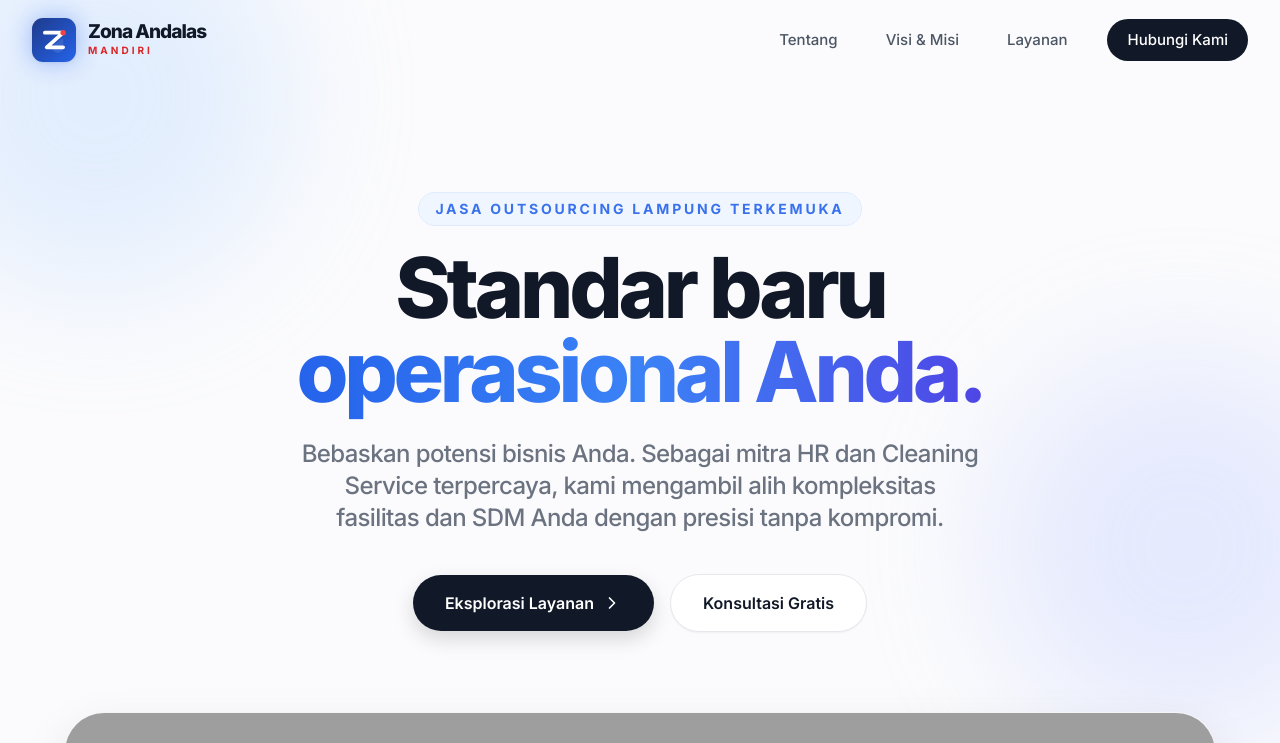
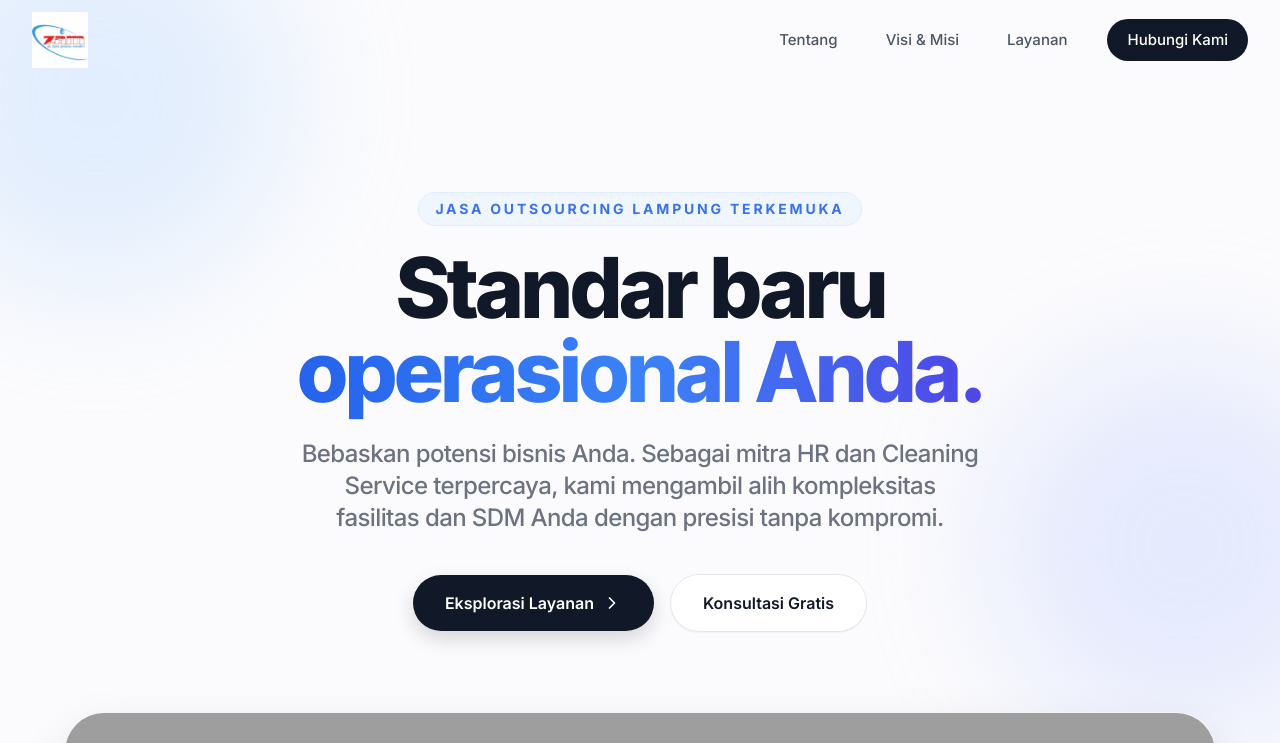
Before and after one commit to rotizam25-spec/zamlampung, a website: page index.html in a window 1280 px wide. Shown: the top 743 px of the page. Drawn offline with nearby package versions, Linux system fonts and the light colour scheme; grey boxes are pictures that could not be loaded.

Commit message:
Update index.html

```diff
--- a/index.html
+++ b/index.html
@@ -11,7 +11,7 @@
     <meta name="author" content="PT. Zona Andalas Mandiri">
     <meta name="robots" content="index, follow, max-image-preview:large, max-snippet:-1, max-video-preview:-1">
 
-    <!-- Canonical URL (Sangat penting untuk GSC agar tidak dianggap duplikat) -->
+    <!-- Canonical URL (Mencegah duplikat di Google) -->
     <link rel="canonical" href="https://zamlampung.biz.id/" />
 
     <!-- Google Site Verification -->
@@ -32,13 +32,7 @@
     <meta property="og:type" content="website">
     <meta property="og:image" content="https://images.unsplash.com/photo-1556761175-5973dc0f32d7?auto=format&fit=crop&w=1200&q=80">
 
-    <!-- Twitter Cards -->
-    <meta name="twitter:card" content="summary_large_image">
-    <meta name="twitter:title" content="Jasa Outsourcing Lampung Terbaik - PT ZAM">
-    <meta name="twitter:description" content="Penyedia HR Management & Cleaning Service terpercaya di Lampung sejak 2010.">
-    <meta name="twitter:image" content="https://images.unsplash.com/photo-1556761175-5973dc0f32d7?auto=format&fit=crop&w=1200&q=80">
-
-    <!-- Advanced Schema.org JSON-LD (WebSite + LocalBusiness) -->
+    <!-- Schema.org JSON-LD (WebSite + LocalBusiness dengan Logo Baru) -->
     <script type="application/ld+json">
     {
       "@context": "https://schema.org",
@@ -56,6 +50,7 @@
           "@id": "https://zamlampung.biz.id/#localbusiness",
           "name": "PT. Zona Andalas Mandiri",
           "image": "https://images.unsplash.com/photo-1556761175-5973dc0f32d7?auto=format&fit=crop&w=1920&q=80",
+          "logo": "https://zamlampung.biz.id/logo.jpeg",
           "telephone": "082183237099",
           "url": "https://zamlampung.biz.id/",
           "address": {
@@ -70,8 +65,7 @@
             "longitude": 105.2615
           },
           "description": "Perusahaan penyedia jasa outsourcing Lampung terkemuka yang fokus pada HR Management, suplai tenaga kerja, dan Cleaning Service profesional.",
-          "areaServed": ["Bandar Lampung", "Pesawaran", "Pringsewu", "Provinsi Lampung"],
-          "priceRange": "$$"
+          "areaServed": ["Bandar Lampung", "Pesawaran", "Pringsewu", "Provinsi Lampung"]
         }
       ]
     }
@@ -150,34 +144,16 @@
 </head>
 <body class="font-sans text-gray-900 bg-apple-bg min-h-screen selection:bg-blue-200 selection:text-blue-900 overflow-x-hidden">
 
-    <!-- Menggunakan tag Semantic HTML <main> agar Google memahami konten inti situs -->
     <main>
         <!-- Navigation -->
         <nav id="navbar" class="fixed w-full z-50 transition-all duration-500 border-b border-transparent bg-transparent">
             <div class="max-w-7xl mx-auto px-4 sm:px-6 lg:px-8">
                 <div class="flex justify-between items-center h-20">
-                    <!-- Logo -->
+                    <!-- LOGO BARU (Memanggil logo.jpeg dari Raw GitHub) -->
                     <a href="#beranda" aria-label="Beranda PT ZAM" class="flex items-center cursor-pointer transition-transform duration-300 hover:scale-105 outline-none focus-visible:ring-2 focus-visible:ring-blue-500 rounded-lg">
-                        <div class="flex-shrink-0 flex items-center gap-3">
-                            <div class="relative group">
-                                <div class="absolute inset-0 bg-blue-600 rounded-xl blur-md opacity-40 group-hover:opacity-60 transition-opacity duration-500"></div>
-                                <svg viewBox="0 0 48 48" fill="none" xmlns="http://www.w3.org/2000/svg" class="w-11 h-11 relative z-10 drop-shadow-sm">
-                                    <rect width="48" height="48" rx="12" fill="url(#bg-gradient)" />
-                                    <path d="M14 16H34L16 32H34" stroke="white" stroke-width="4" stroke-linecap="round" stroke-linejoin="round" />
-                                    <circle cx="34" cy="16" r="3" fill="#ef4444" />
-                                    <path d="M34 32C34 35.3137 31.3137 38 28 38C24.6863 38 22 35.3137 22 32C22 28.6863 34 22 34 22V32Z" fill="white" fill-opacity="0.1" />
-                                    <defs>
-                                        <linearGradient id="bg-gradient" x1="0" y1="0" x2="48" y2="48" gradientUnits="userSpaceOnUse">
-                                            <stop stop-color="#1e3a8a" />
-                                            <stop offset="1" stop-color="#2563eb" />
-                                        </linearGradient>
-                                    </defs>
-                                </svg>
-                            </div>
-                            <div class="flex flex-col justify-center group">
-                                <span class="font-extrabold text-[19px] tracking-tighter text-gray-900 leading-none group-hover:text-blue-700 transition-colors duration-300">Zona Andalas</span>
-                                <span class="text-[10px] font-bold text-red-600 tracking-[0.3em] uppercase mt-0.5">Mandiri</span>
-                            </div>
+                        <div class="flex-shrink-0 flex items-center">
+                            <!-- mix-blend-multiply akan menghilangkan background putih pada jpeg secara otomatis menyatu dengan background web -->
+                            <img src="https://raw.githubusercontent.com/rotizam25-spec/zamlampung/main/logo.jpeg" alt="Logo PT Zona Andalas Mandiri" class="h-10 md:h-14 w-auto object-contain mix-blend-multiply" />
                         </div>
                     </a>
 
@@ -240,7 +216,6 @@
             </div>
 
             <div class="max-w-6xl mx-auto mt-16 md:mt-20 relative rounded-3xl md:rounded-[2.5rem] overflow-hidden shadow-[0_20px_50px_rgb(0,0,0,0.1)] group reveal delay-200 border border-gray-100">
-                <!-- Eager loading untuk gambar Hero -->
                 <img
                     src="https://images.unsplash.com/photo-1497366216548-37526070297c?auto=format&fit=crop&w=1920&q=80"
                     alt="Operasional Tim Profesional PT ZAM"
@@ -263,7 +238,7 @@
             </div>
         </section>
 
-        <!-- Marquee -->
+        <!-- Marquee / Portfolio -->
         <section class="py-12 border-y border-gray-200 bg-apple-light overflow-hidden reveal">
             <div class="max-w-7xl mx-auto px-4 sm:px-6 lg:px-8 mb-8 text-center flex flex-col items-center">
                 <p class="text-xs font-bold text-gray-400 uppercase tracking-[0.2em] mb-2">Kepercayaan Klien</p>
@@ -286,7 +261,6 @@
                 <div class="grid grid-cols-1 lg:grid-cols-2 gap-12 md:gap-24 items-center">
                     <div class="order-2 lg:order-1 relative reveal">
                         <div class="aspect-square md:aspect-[4/5] rounded-3xl md:rounded-[2.5rem] overflow-hidden group shadow-lg">
-                            <!-- Lazy loading untuk mempercepat loading web di awal -->
                             <img
                                 src="https://images.unsplash.com/photo-1552664730-d307ca884978?auto=format&fit=crop&w=1000&q=80"
                                 alt="Manajemen SDM PT Zona Andalas Mandiri - Jasa Outsourcing Lampung Terbaik"
@@ -492,12 +466,14 @@
                 </div>
             </div>
         </section>
-    </main> <!-- Menutup tag <main> semantik -->
+    </main>
 
     <!-- Footer -->
     <footer class="bg-apple-bg text-gray-500 py-10 md:py-12 border-t border-gray-200">
         <div class="max-w-7xl mx-auto px-4 sm:px-6 lg:px-8 flex flex-col md:flex-row justify-between items-center gap-6">
-            <div class="flex items-center gap-2">
+            <!-- Footer Text Logo -->
+            <div class="flex items-center gap-3">
+                <img src="https://raw.githubusercontent.com/rotizam25-spec/zamlampung/main/logo.jpeg" alt="Logo ZAM" class="h-8 w-auto mix-blend-multiply opacity-90" onerror="this.onerror=null;this.style.display='none';"/>
                 <span class="font-bold text-gray-900 tracking-tight">PT. Zona Andalas Mandiri</span>
             </div>
             <div class="flex flex-wrap justify-center gap-6 md:gap-8 text-sm font-medium">
```
